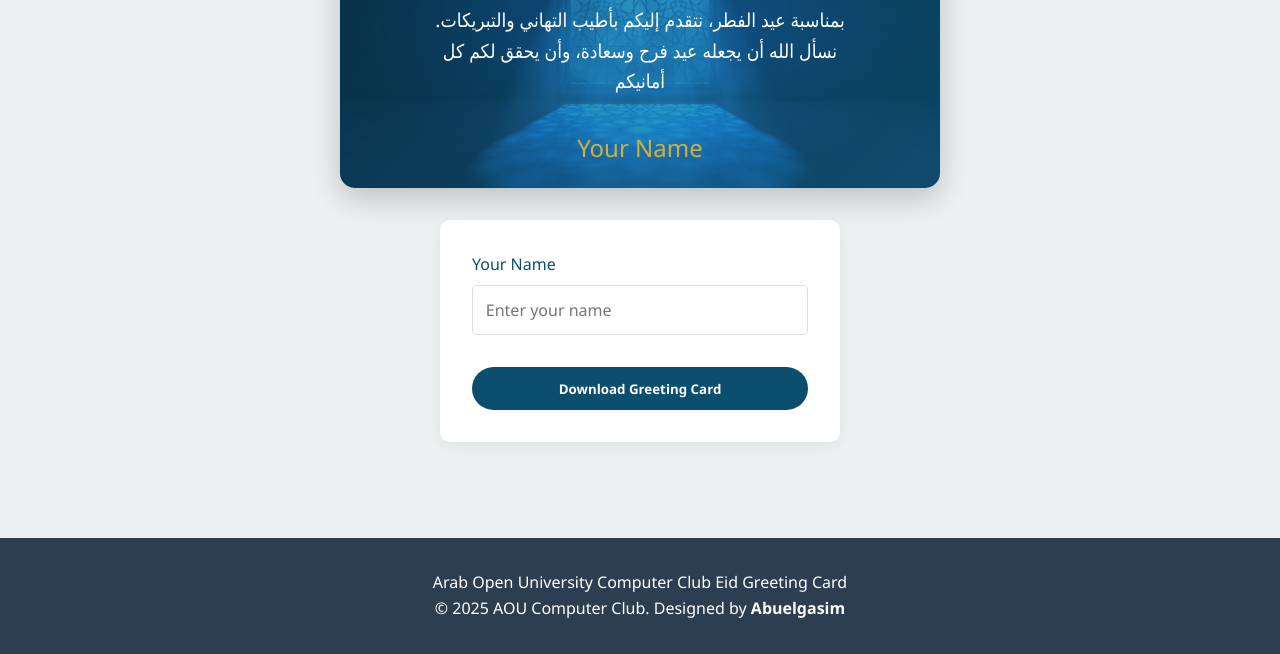
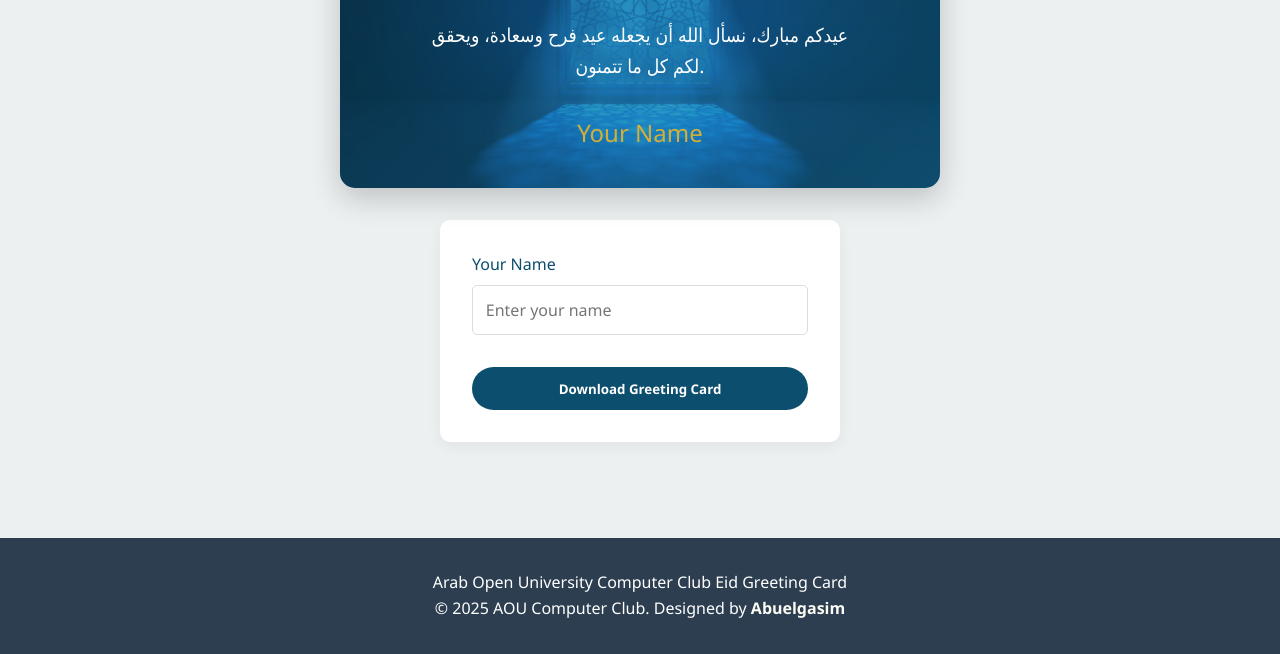
Before and after one commit to aboalgasimm/eid-greeting, a plain HTML site: page Eid greet/index.html in a window 1280 px wide. Shown: the part 425-1079 px from the top of the page. Drawn offline with nearby package versions, Linux system fonts and the light colour scheme.

Commit message:
Update index.html

```diff
--- a/Eid greet/index.html
+++ b/Eid greet/index.html
@@ -393,7 +393,9 @@
                     </div>
                     <div class="card-content">
                         <div class="eid-arabic">نـادي الحاسـب يهنئـكم بحلول عيـد الفطر</div>
-                        <div class="eid-message">بمناسبة عيد الفطر، نتقدم إليكم بأطيب التهاني والتبريكات. نسأل الله أن يجعله عيد فرح وسعادة، وأن يحقق لكم كل أمانيكم</div>
+                        <div class="eid-message">عيدكم مبارك، نسأل الله أن يجعله عيد فرح وسعادة، ويحقق لكم كل ما تتمنون.
+
+</div>
                         <div class="from-name" id="nameDisplay"> Your Name</div>
                     </div>
 
```
